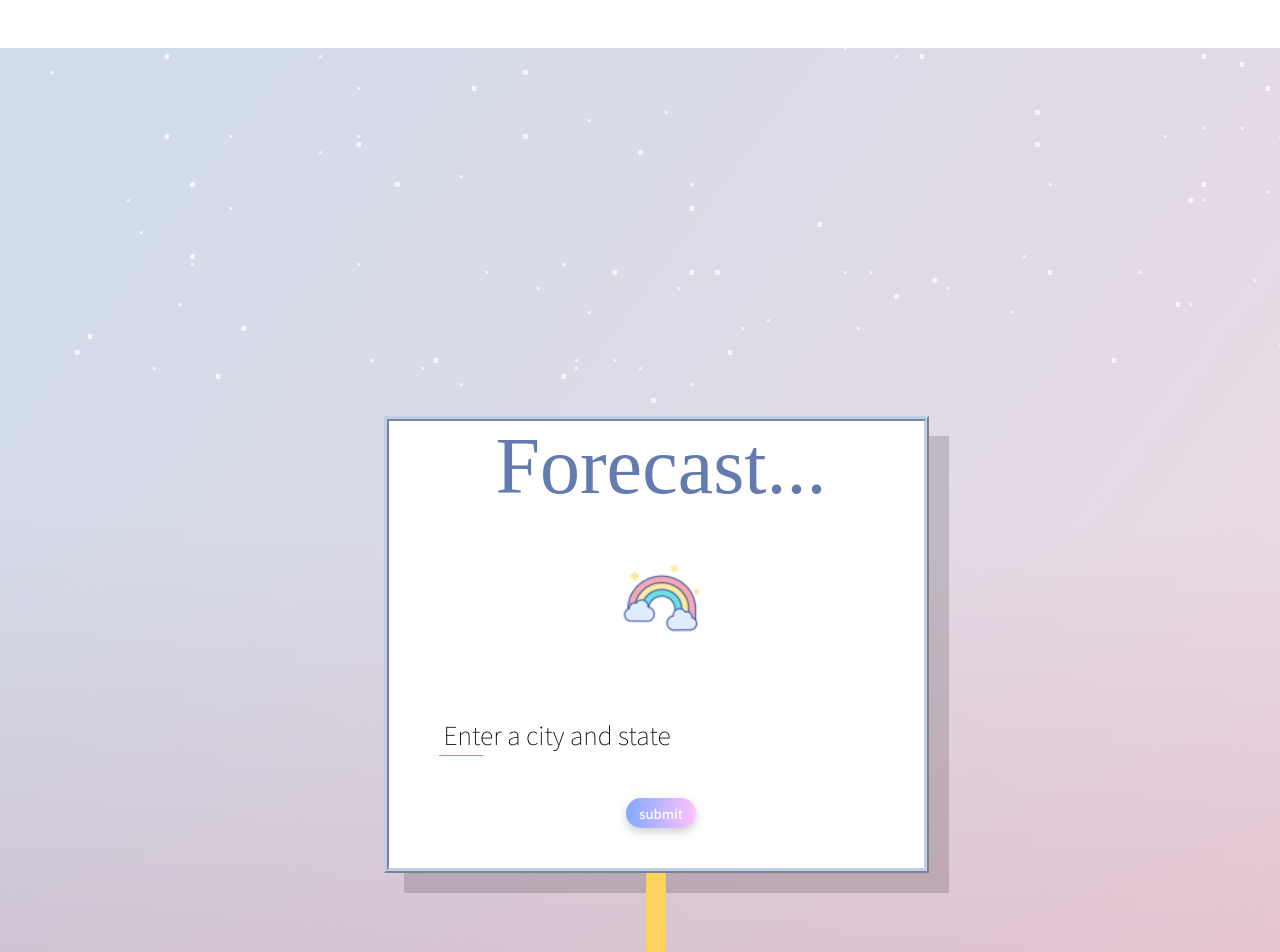
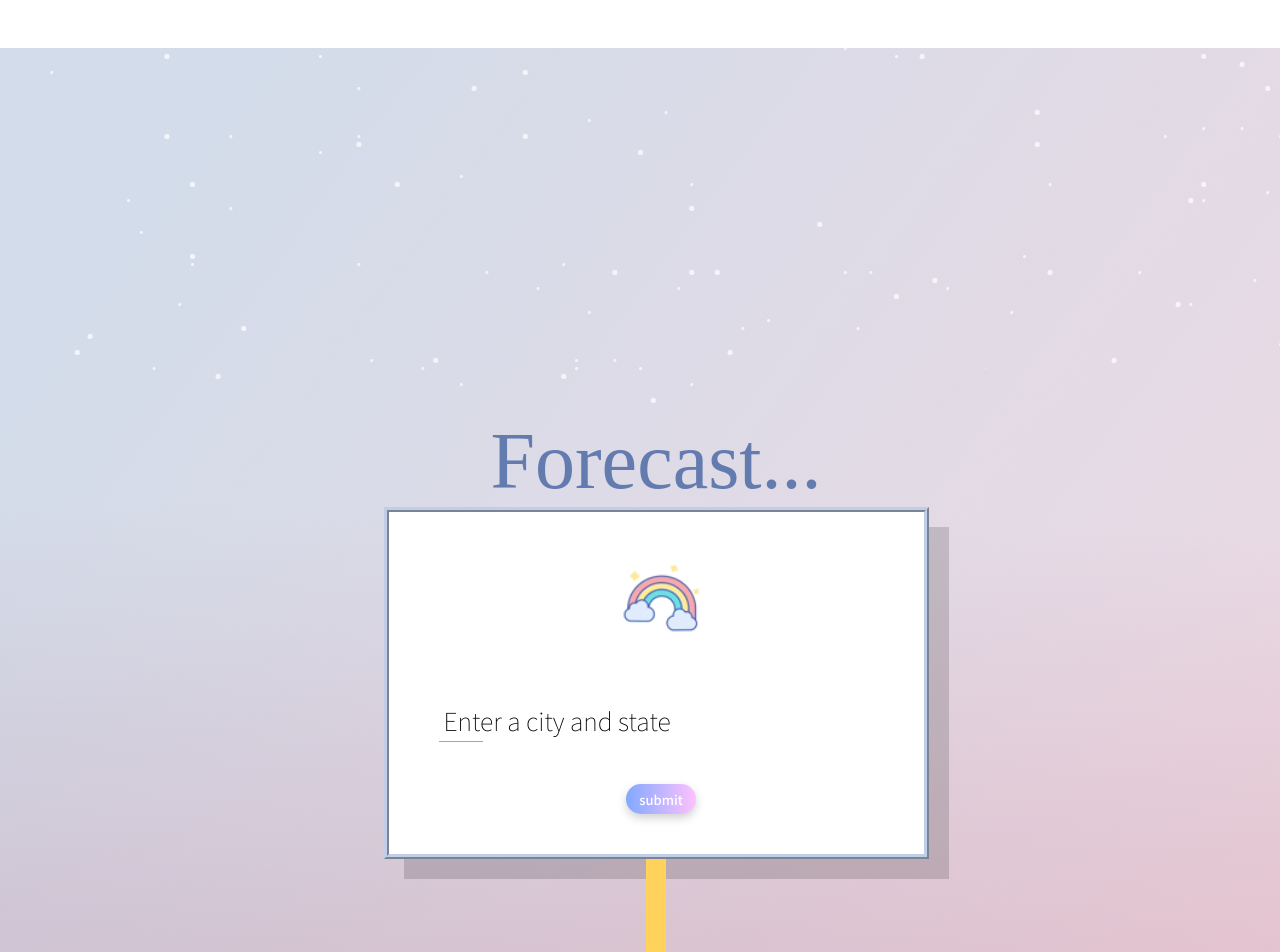
Before and after one commit to michmitz/weather-redux, a React app: page / in a window 1280 px wide. Shown: the top 952 px of the page. Built offline with nearby package versions, Linux system fonts and the light colour scheme; a web font is replaced by a local one.

Commit message:
removed HeaderForm container, moved title to be separate

```diff
--- a/src/components/app/CityForm/CityForm.css
+++ b/src/components/app/CityForm/CityForm.css
@@ -117,3 +117,21 @@ input.cityField + label > span {
 form {
   z-index: 1;
 }
+
+.container {
+  display: flex;
+  flex-direction: column;
+  background: rgb(255, 255, 255);
+  padding-left: 50px;
+  padding-right: 40px;
+  padding-bottom: 20px;
+  border: 5px var(--updatedColor1) ridge;
+  position: relative;
+  box-shadow: 20px 20px rgba(0,0,0,.15);
+  transition: all .4s ease;
+}
+
+.container:hover {
+  border-radius: 5% 5% 5% 5% / 5% 5% 5% 5% ;
+  box-shadow: 10px 10px rgba(0,0,0,.25);
+}
--- a/src/components/app/CityForm/CityForm.jsx
+++ b/src/components/app/CityForm/CityForm.jsx
@@ -20,11 +20,16 @@ const CityForm = () => {
   };
 
   return (
-    <form onSubmit={handleSubmit}>
-      <input type="text" name="name" className={formStyles.cityField} id="nme" required autoComplete="off" onChange={handleChange} />
-      <label htmlFor="nme"><span>Enter a city and state</span></label>
-      <button className={formStyles.submitButton}>submit</button>
-    </form>
+    <div className={formStyles.container}>
+      <div id="heart">
+        <img src={'/assets/rainbow.gif'} />
+      </div>
+      <form onSubmit={handleSubmit}>
+        <input type="text" name="name" className={formStyles.cityField} id="nme" required autoComplete="off" onChange={handleChange} />
+        <label htmlFor="nme"><span>Enter a city and state</span></label>
+        <button className={formStyles.submitButton}>submit</button>
+      </form>
+    </div>
   );
 };
 
--- a/src/components/app/Header/Header.css
+++ b/src/components/app/Header/Header.css
@@ -1,7 +1,3 @@
-.gif {
-  padding-bottom: 8%;
-}
-
 header {
   font-family: var(--hfont);
   font-size: 5em;
--- a/src/components/app/Header/Header.jsx
+++ b/src/components/app/Header/Header.jsx
@@ -6,9 +6,6 @@ export default function Header() {
   return (
     <header>
       Forecast...
-      <div id="heart">
-        <img src={'/assets/rainbow.gif'} />
-      </div>
     </header>
   );
 }
--- a/src/containers/BackgroundContainer.jsx
+++ b/src/containers/BackgroundContainer.jsx
@@ -1,7 +1,8 @@
 import React from 'react';
 import background from '../styles/auroraBackground.css';
 import DayCarousel from '../components/app/DayCarousel/DayCarousel';
-import HeaderForm from './HeaderForm';
+import CityForm from '../components/app/CityForm/CityForm';
+import Header from '../components/app/Header/Header';
 
 export default function BackgroundContainer() {
   return (
@@ -9,7 +10,8 @@ export default function BackgroundContainer() {
       <div className={background.customBackground}></div>
       <div className={background.auroralStars}></div>
       <div className={background.componentContainer}>
-        <HeaderForm />
+        <Header />
+        <CityForm />
         <DayCarousel />
       </div>
     </div>
--- a/src/containers/HeaderForm.css
+++ /dev/null
@@ -1,17 +0,0 @@
-.container {
-  display: flex;
-  flex-direction: column;
-  background: rgb(255, 255, 255);
-  padding-left: 50px;
-  padding-right: 40px;
-  padding-bottom: 20px;
-  border: 5px var(--updatedColor1) ridge;
-  position: relative;
-  box-shadow: 20px 20px rgba(0,0,0,.15);
-  transition: all .4s ease;
-}
-
-.container:hover {
-  border-radius: 5% 5% 5% 5% / 5% 5% 5% 5% ;
-  box-shadow: 10px 10px rgba(0,0,0,.25);
-}
--- a/src/containers/HeaderForm.jsx
+++ /dev/null
@@ -1,13 +0,0 @@
-import React from 'react';
-import CityForm from '../components/app/CityForm/CityForm';
-import Header from '../components/app/Header/Header';
-import headerFormStyles from './HeaderForm.css';
-
-export default function HeaderForm() {
-  return (
-    <div className={headerFormStyles.container}>
-      <Header />
-      <CityForm />
-    </div>
-  );
-}
```
